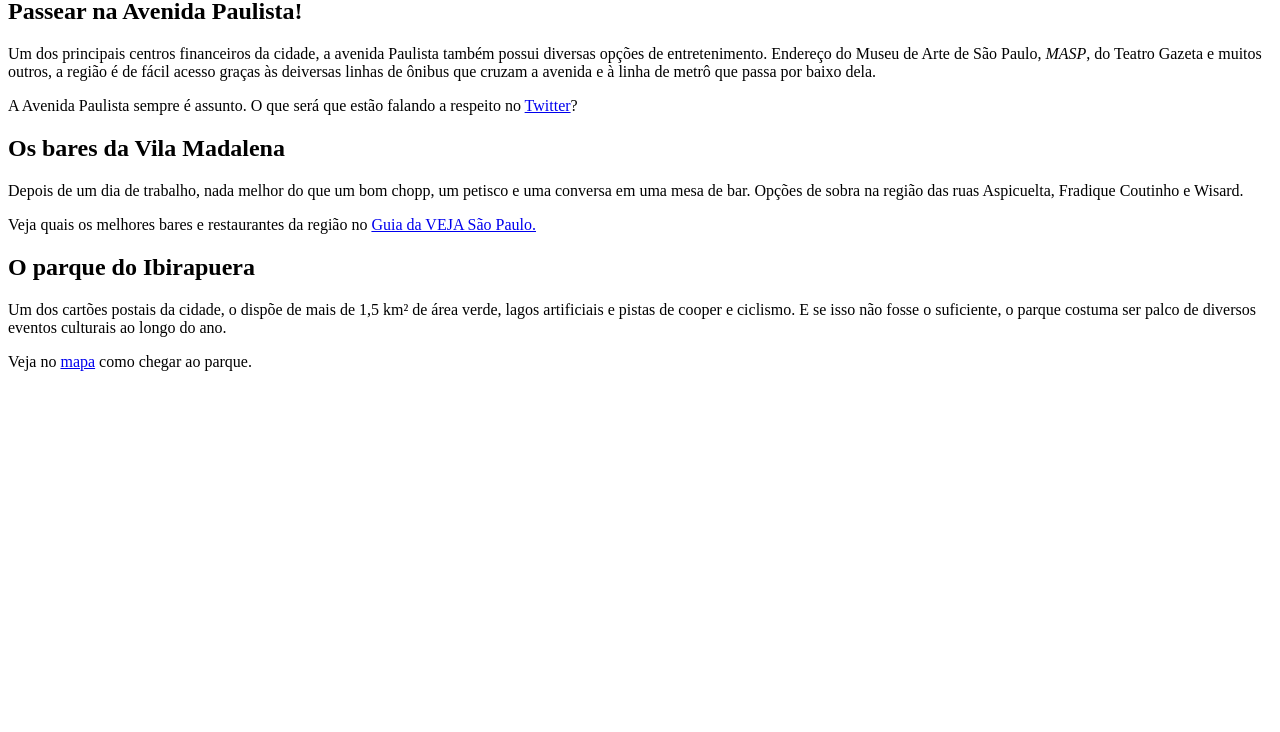
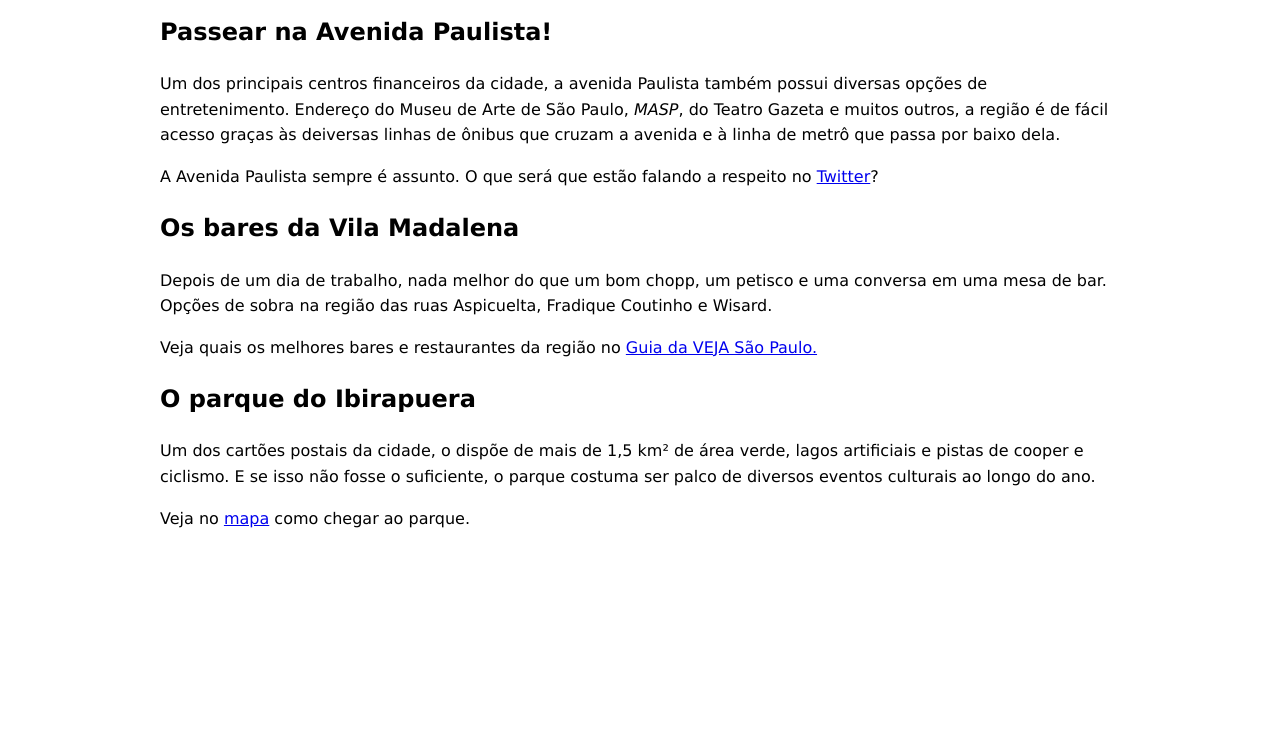
Before and after one commit to jherfson/Meus_estudos_front, a plain HTML site: page index.html in a window 1280 px wide. Shown: the part 68-800 px from the top of the page. Drawn offline with Linux system fonts and the light colour scheme.

Commit message:
Adicionando o css

```diff
--- a/index.html
+++ b/index.html
@@ -1,7 +1,9 @@
 <html lang='pt-BR'>
     <head>
         <title>O que eu mais gosto em São Paulo</title>
+        <link rel="stylesheet" href="normalize.css">
     </head>
+    <div class='container'>
         <body>
             <h1> O que eu mais gosto em São Paulo</h1>
             <h2>Passear na Avenida Paulista!</h2>
@@ -43,5 +45,7 @@
                 </p>
 
         </body>
+    </div>
+
 
 </html>
--- /dev/null
+++ b/normalize.css
@@ -0,0 +1,9 @@
+body {
+    font-family: "Lucida Grande", "Lucida Sans Unicode", Verdana, sans-serif;
+    line-height: 1.6;
+}
+
+.container {
+    margin: 0 auto;
+    width:  960px;
+}
```
Lines whose indentation alone changed are shown as unchanged.
